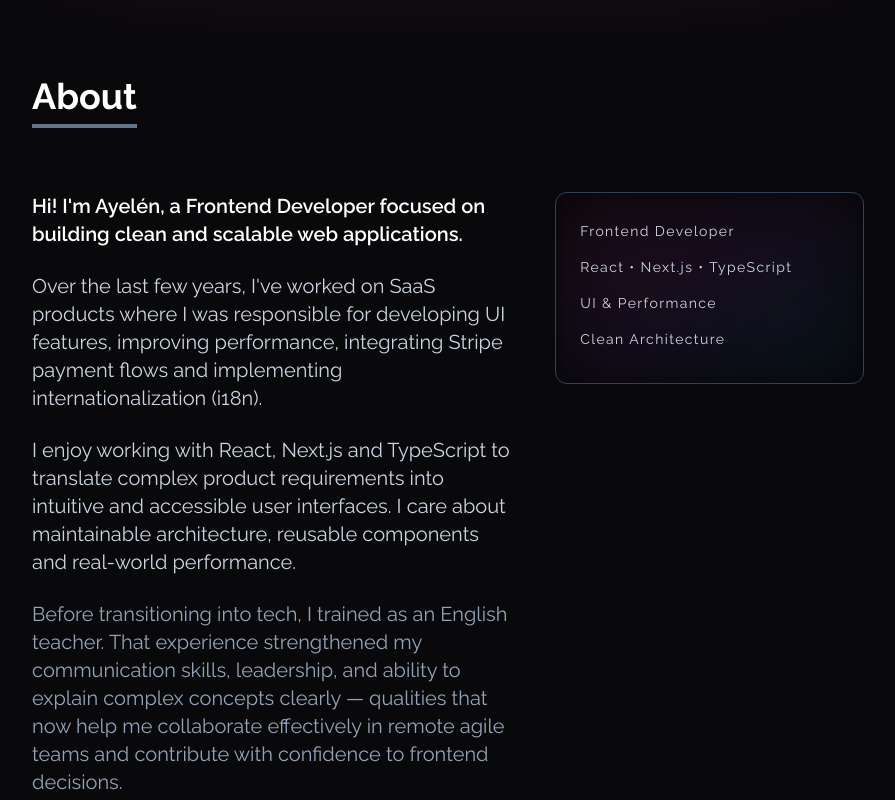
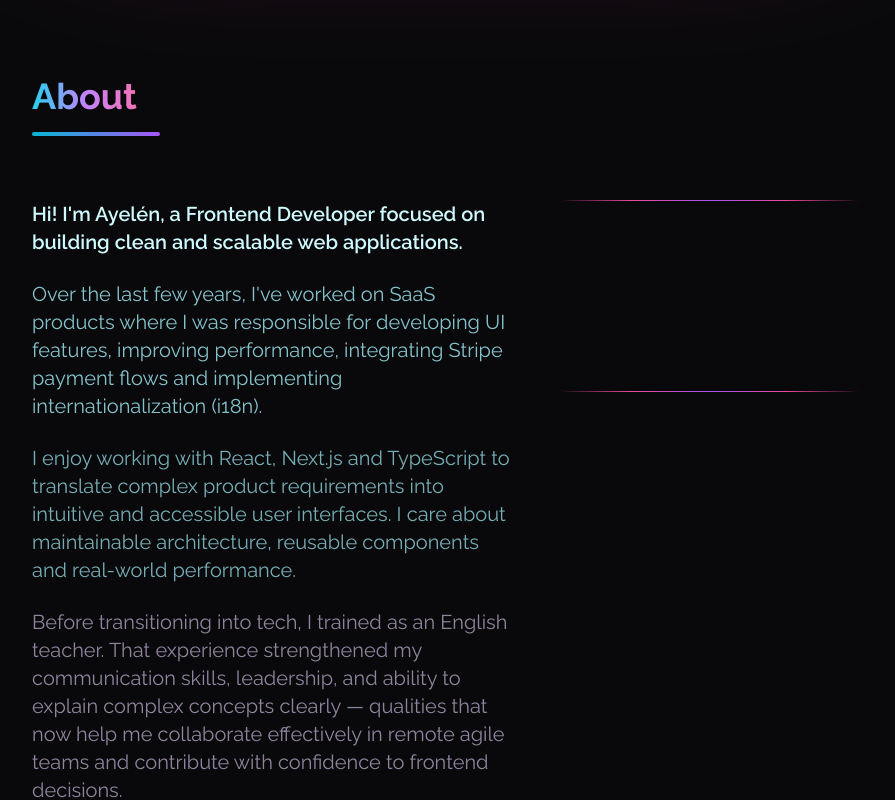
Before and after one commit to Ash19-88/next-portfolio, a Next.js app: page /en in a window 1280 px wide. Shown: the part 860-1660 px from the top of the page, without its empty margins (192-1087 px from the left). Built offline with nearby package versions, Linux system fonts and the light colour scheme.

Commit message:
design: new about component

```diff
--- a/src/components/About.tsx
+++ b/src/components/About.tsx
@@ -4,36 +4,34 @@ const About = () => {
   const t = useTranslations("About");
 
   return (
-    <section id={t("about")} className="w-full min-h-screen font-Raleway py-24">
+    <section id={t("about")} className="w-full min-h-screen font-Raleway py-24 bg-zinc-950">
       <div className="max-w-screen-lg w-auto py-10 md:px-20 lg:px-24 px-8 mx-auto">
         {/* Title */}
         <div className="mb-16">
-          <h2 className="text-3xl md:text-4xl font-bold text-white border-b-4 border-slate-500 inline-block pb-2">
+          <h2 className="text-3xl md:text-4xl font-bold inline-block pb-2 bg-gradient-to-r from-cyan-400 via-purple-400 to-pink-400 bg-clip-text text-transparent">
             {t("about")}
           </h2>
+          <div className="h-1 w-32 bg-gradient-to-r from-cyan-500 to-purple-500 rounded-full mt-2"></div>
         </div>
 
         {/* Main Grid */}
         <div className="grid md:grid-cols-5 gap-10 items-start">
           {/* TEXT */}
           <div className="md:col-span-3 space-y-6 text-white">
-            <p className="text-lg md:text-xl font-semibold">{t("hi")}</p>
-
-            <p className="text-lg md:text-xl text-slate-300">{t("techs")}</p>
-
-            <p className="text-lg md:text-xl text-slate-300">{t("ux")}</p>
-
-            <p className="text-lg md:text-xl text-slate-400">
+            <p className="text-lg md:text-xl font-semibold text-cyan-100">{t("hi")}</p>
+            <p className="text-lg md:text-xl text-cyan-200/80">{t("techs")}</p>
+            <p className="text-lg md:text-xl text-cyan-200/70">{t("ux")}</p>
+            <p className="text-lg md:text-xl text-purple-200/60">
               {t("background")}
             </p>
           </div>
-
           {/* SMALLER ANIMATED WIDGET */}
           <div className="md:col-span-2 flex justify-center md:justify-end">
-            <div className="relative w-full max-w-sm h-48 rounded-xl border border-slate-700 overflow-hidden bg-black/40 backdrop-blur-sm p-6">
-              <div className="absolute inset-0 bg-gradient-to-br from-pink-500/10 via-purple-500/10 to-cyan-500/10 blur-2xl"></div>
-              <div className="relative h-full overflow-hidden">
-                <div className="absolute animate-scrollText space-y-4 text-slate-300 text-sm tracking-widest">
+            <div className="relative w-full max-w-sm h-48 rounded-xl glow-border overflow-hidden bg-zinc-900/60 backdrop-blur-md p-6">
+              {/* Degradado de fondo interno */}
+              <div className="absolute inset-0 bg-gradient-to-br from-pink-500/20 via-purple-600/20 to-cyan-500/20 blur-2xl opacity-70"></div>
+              <div className="relative h-full overflow-hidden z-10">
+                <div className="absolute animate-scrollText space-y-4 text-cyan-100/90 text-sm tracking-widest font-mono">
                   <p> Frontend Developer</p>
                   <p>React • Next.js • TypeScript</p>
                   <p>UI & Performance</p>
```
Also changed, not shown: public/my_avatar.jpeg (added).
